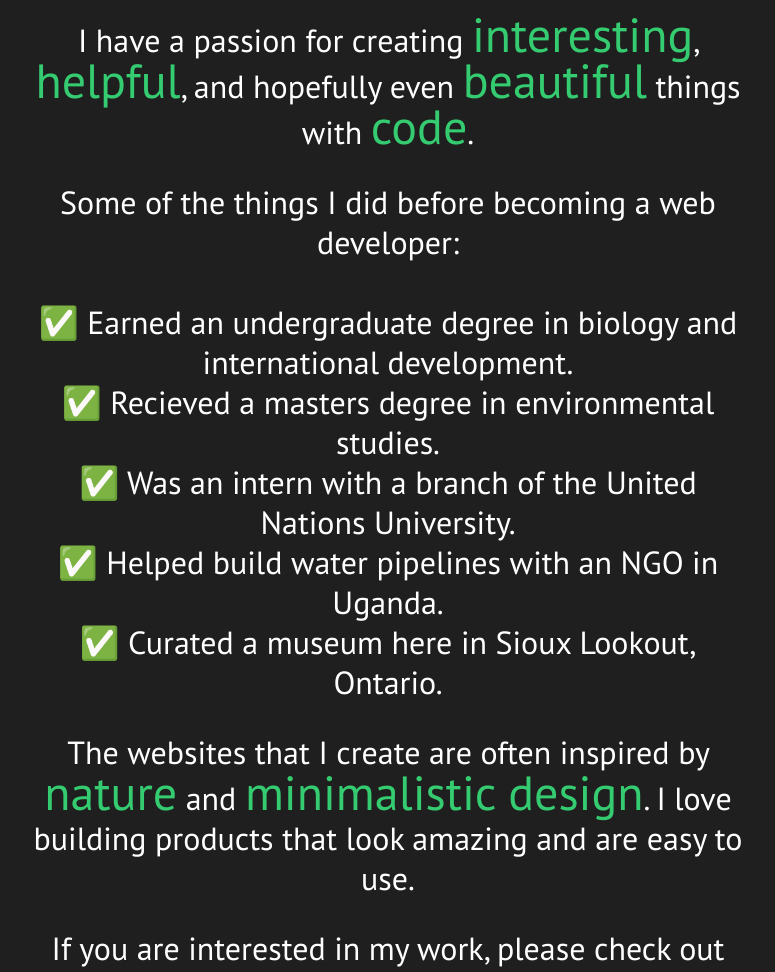
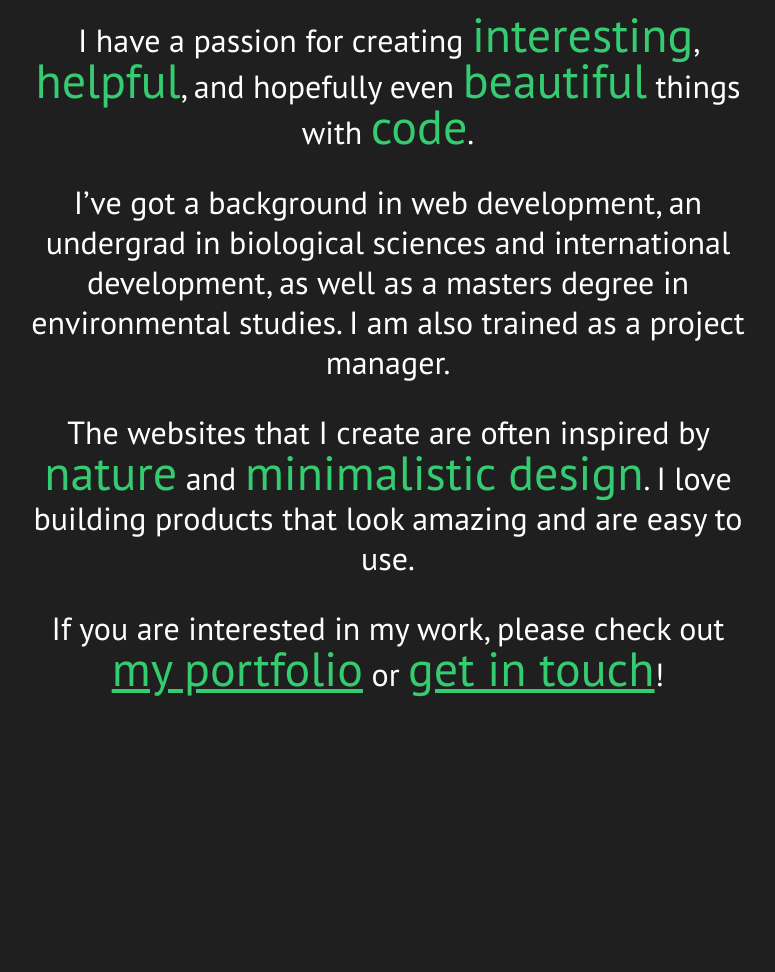
Before and after one commit to stufinn/Portfolio_Gatsby, a Gatsby site: page /about in a window 1280 px wide. Shown: the part 795-1767 px from the top of the page, without its empty margins (252-1027 px from the left). After the commit the page ends 1559 px from the top, so only its background shows below. Built offline with nearby package versions, Linux system fonts and the light colour scheme; Gatsby itself is replaced by a stand-in of ours.

Commit message:
Revert "Change about text"
This reverts commit 7042f1b477d7ef0a84e711ee1de9bf04e19fef9a.

```diff
--- a/src/pages/about.js
+++ b/src/pages/about.js
@@ -32,18 +32,9 @@ export default ({ data }) => (
       <span className="aboutPage--emph">code</span>.
     </p>{" "}
     <p>
-      Some of the things I did before becoming a web developer:
-      <br />
-      <br />
-      ✅ Earned an undergraduate degree in biology and international
-      development.
-      <br />
-      ✅ Recieved a masters degree in environmental studies.
-      <br />
-      ✅ Was an intern with a branch of the United Nations University.
-      <br />
-      ✅ Helped build water pipelines with an NGO in Uganda.
-      <br />✅ Curated a museum here in Sioux Lookout, Ontario.
+      I’ve got a background in web development, an undergrad in biological
+      sciences and international development, as well as a masters degree in
+      environmental studies. I am also trained as a project manager.
     </p>
     <p>
       The websites that I create are often inspired by{" "}
```
